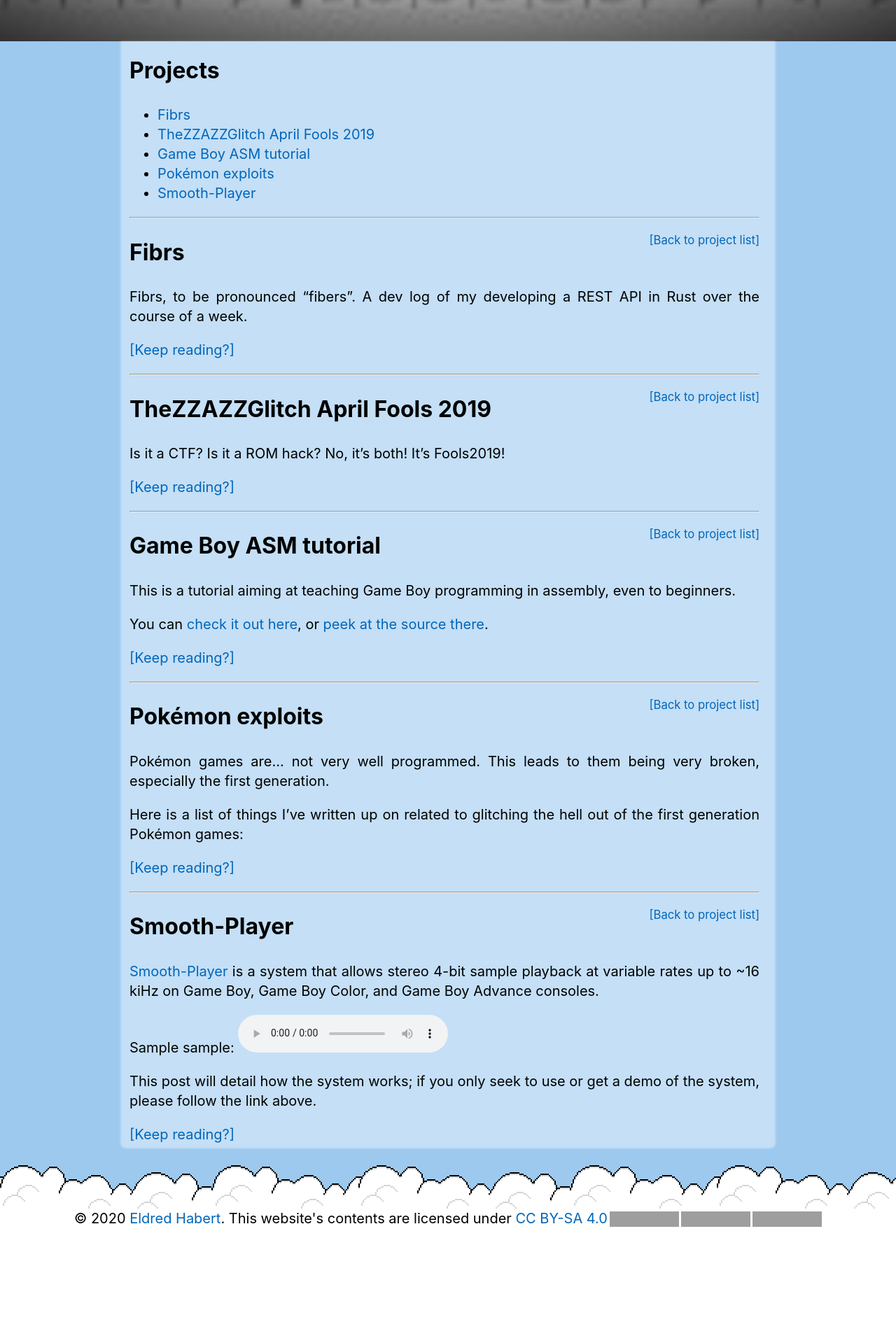
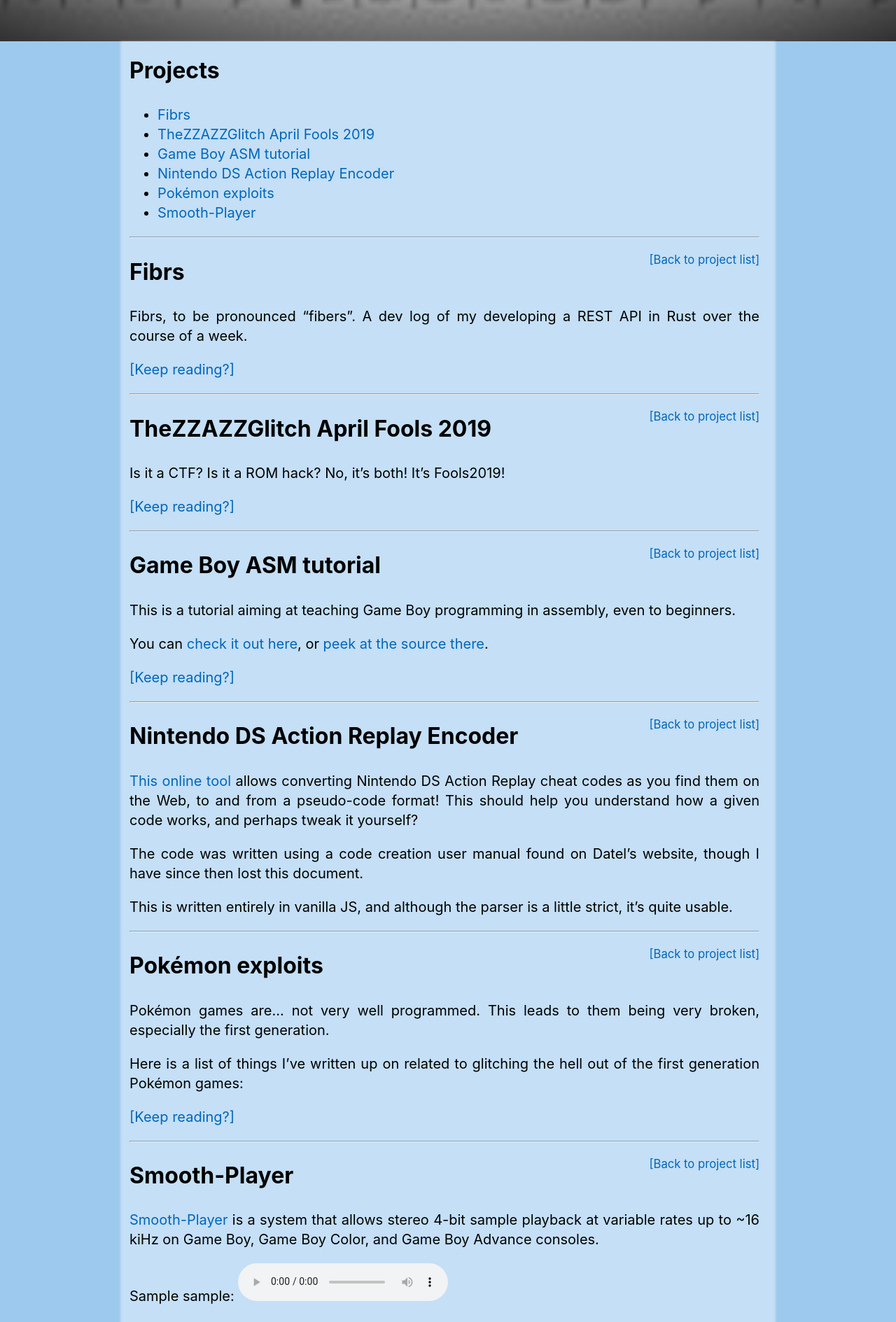
Before and after one commit to ISSOtm/issotm.github.io, a Jekyll site: the page built from _pages/index.md, in a window 1280 px wide. Shown: the part 744-2633 px from the top of the page at 70% size. Built offline with Jekyll 4.4.1, drawn with Linux system fonts in a browser that asks for light colours; some web fonts are replaced; grey boxes are pictures that could not be loaded.

Commit message:
Link to NDS AR encoder
Apparently, this has been online for 2.5 years so far?

```diff
--- a/_includes/excerpt-list.html
+++ b/_includes/excerpt-list.html
@@ -10,6 +10,8 @@
 <article>
 	<h2 id="{{ entry.title | slugify }}">{% if include.dates %}[{{ entry.date | date_to_string }}] {% endif %}{{ entry.title }}</h2>
 	{{ entry.excerpt }}
+	{%- unless entry.short %}
 	<p><a href="{{ entry.url }}">[Keep reading?]</a></p>
+	{%- endunless %}
 </article>
 {% endfor %}
--- /dev/null
+++ b/_projects/nds-ar-encoder.md
@@ -0,0 +1,14 @@
+---
+title: Nintendo DS Action Replay Encoder
+permalink: /nds
+layout: single
+short: true
+excerpt_separator: <!--more-->
+---
+
+[This online tool](/nds-ar-encoder) allows converting Nintendo DS Action Replay cheat codes as you find them on the Web, to and from a pseudo-code format!
+This should help you understand how a given code works, and perhaps tweak it yourself?
+
+The code was written using a code creation user manual found on Datel's website, though I have since then lost this document.
+
+This is written entirely in vanilla JS, and although the parser is a little strict, it's quite usable.
```
